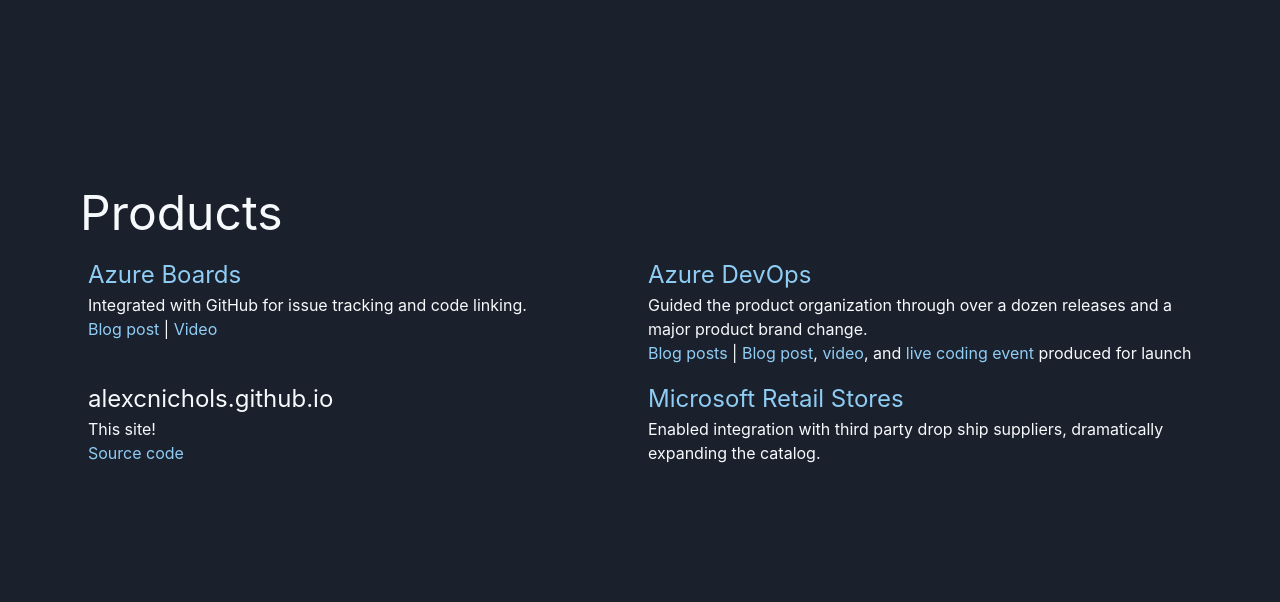
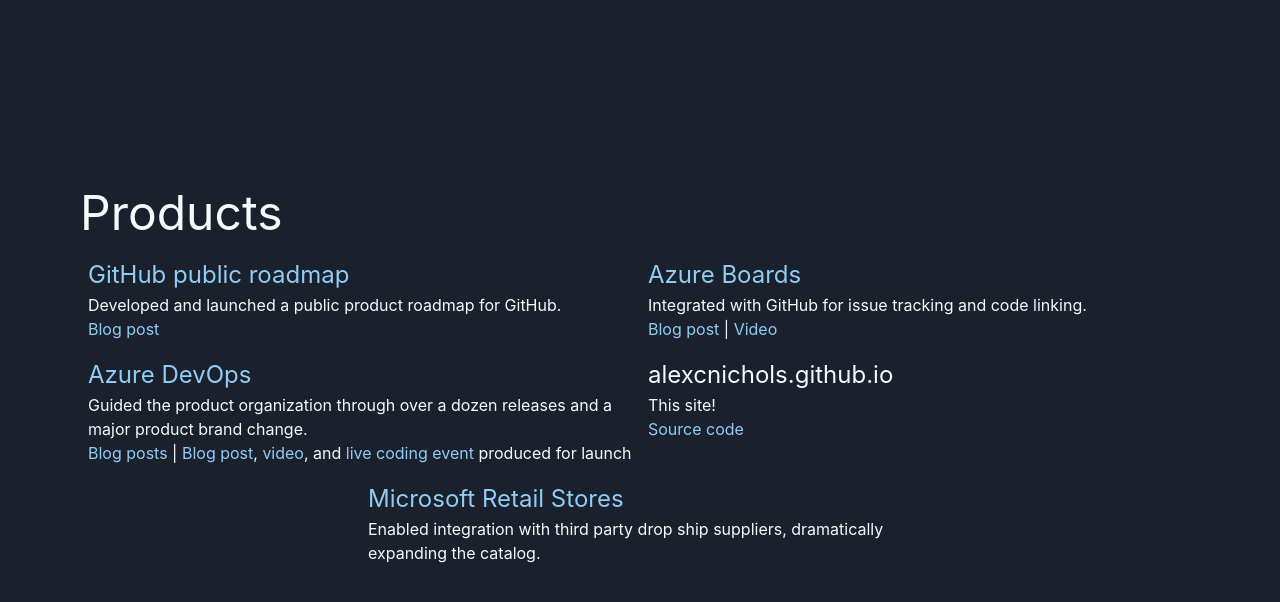
Before and after one commit to alexcnichols/alexcnichols.github.io, a Jekyll site: the page built from index.html, in a window 1280 px wide and 900 px high, scrolled down 828 px. Shown: the top 602 px of the window. Built offline with Jekyll 4.4.1, drawn with Linux system fonts in a browser that asks for light colours.

Commit message:
Add GitHub public roadmap project

```diff
--- a/index.html
+++ b/index.html
@@ -17,6 +17,13 @@
     <div class="p-4 mx-2 lg:mx-16">
         <h1 class="text-5xl text-left">Products</h1>
         <div class="flex content-around justify-around flex-wrap h-full">
+            <div class="w-full lg:w-1/2 p-2 flex-none">
+                <h2 class="text-2xl"><a class="text-blue-300 hover:text-blue-400" href="https://github.com/github/roadmap">GitHub public roadmap</a></h2>
+                <p>Developed and launched a public product roadmap for GitHub. <br /><a
+                        class="text-blue-300 hover:text-blue-400"
+                        href="https://github.blog/2020-07-28-announcing-the-github-public-roadmap/">Blog
+                        post</a></p>
+            </div>
             <div class="w-full lg:w-1/2 p-2 flex-none">
                 <h2 class="text-2xl"><a class="text-blue-300 hover:text-blue-400" href="https://azure.com/boards">Azure
                         Boards</a></h2>
```
